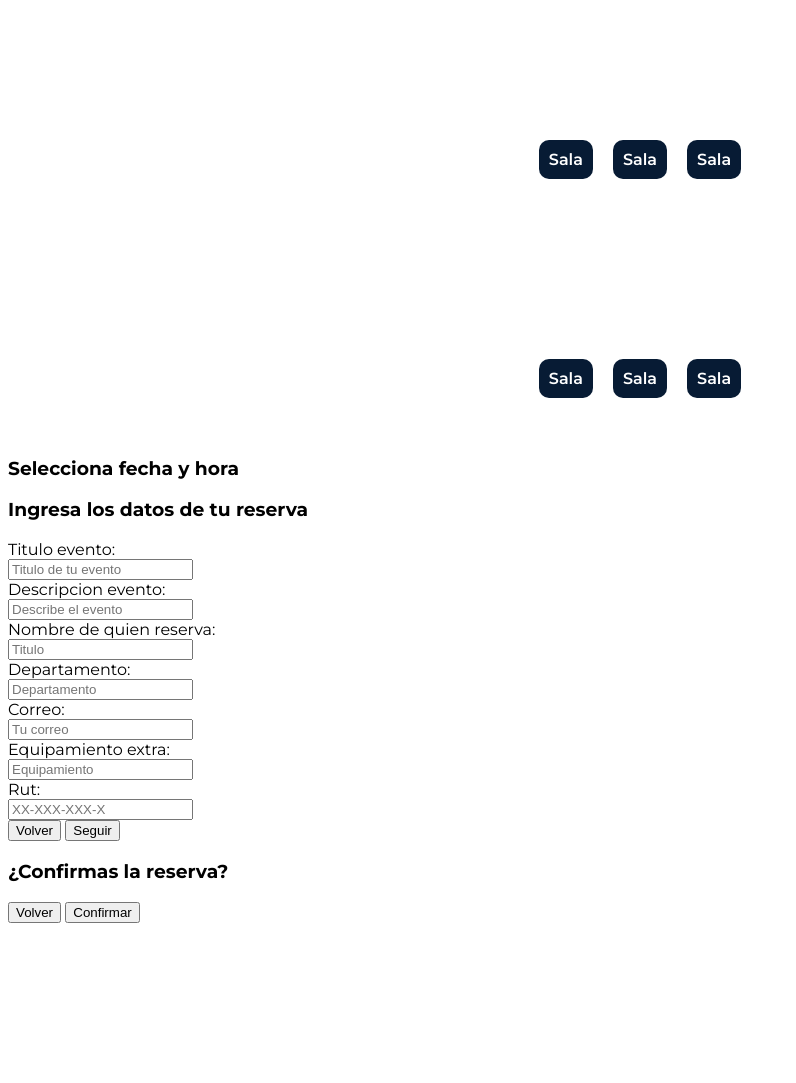
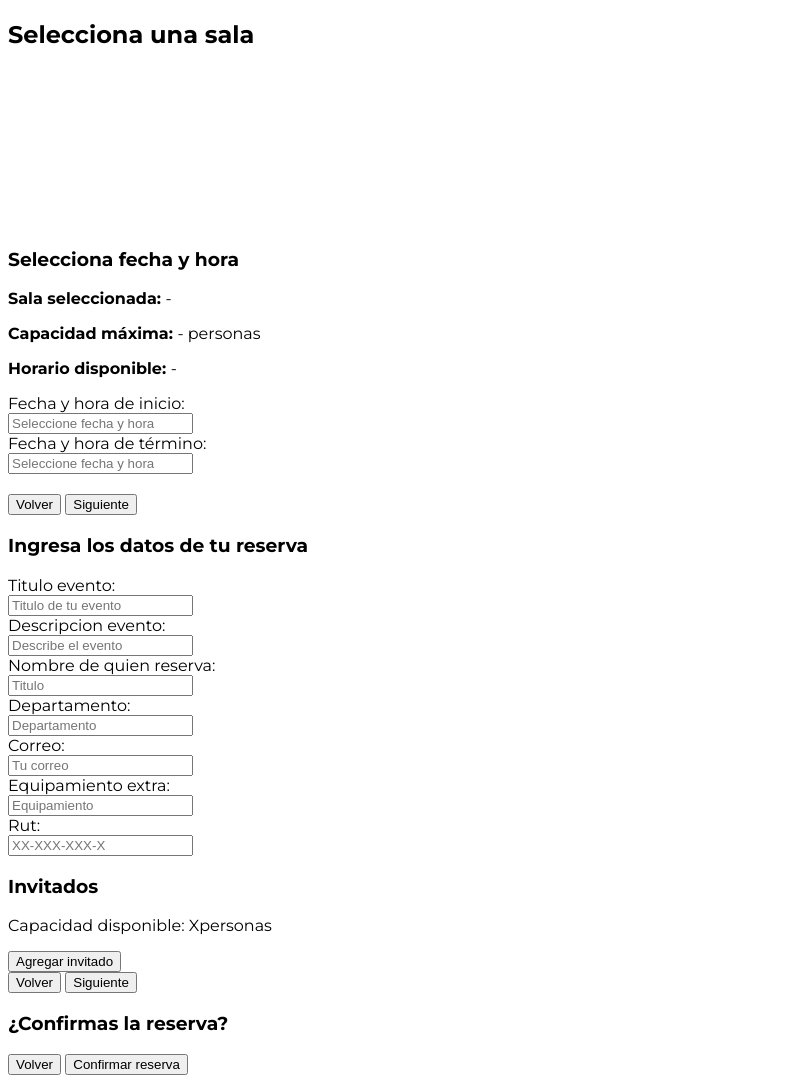
Before and after one commit to Xin0tr3/reserva-de-salas, a Django app: template reservas/templates/reservas/reservar_salas.html in a window 1280 px wide. Shown: the part 58-1141 px from the top of the page, without its empty margins (0-796 px from the left). Before the commit the page ends 981 px from the top, so only its background shows below. Run offline with Django 5.2, Linux system fonts and the light colour scheme; the template is opened without the code that fills it, so the values that code supplies are empty.

Commit message:
Reordenando el sitio y javascript
Ahora el sitio se va a rellenar de forma dinámica, llegando a ser posible agregar botones según las salas que se tengan, permitiendo que en el futuro si se desearan crear salas, estas aparezcan, sin embargo esto puede cambiar para terminar rápidamente.

Descubrí flatpickr que permite sacar una especie de calendario con horas que permiten seleccionar fecha y hora respectivamente, voy a usar eso para que sea mas dinámico y fácil a la hora de ingresar hora, mientras no se complique el proceso.

Varias partes ahora deberían rellenarse dinámicamente, estimo que tardare bastante.

```diff
--- a/reservas/templates/reservas/reservar_salas.html
+++ b/reservas/templates/reservas/reservar_salas.html
@@ -11,9 +11,12 @@
     <link rel="preconnect" href="https://fonts.gstatic.com" crossorigin>
     <link href="https://fonts.googleapis.com/css2?family=Montserrat:ital,wght@0,100..900;1,100..900&display=swap"
         rel="stylesheet">
+    <link rel="stylesheet" href="https://cdn.jsdelivr.net/npm/flatpickr/dist/flatpickr.min.css">
+    <script src="https://cdn.jsdelivr.net/npm/flatpickr"></script>
 </head>
 
-<nav>
+<body>
+    <nav>
     <ul>
         <li class="esconder"> <a href="#"
                 rel="noopener noreferrer" target="_blank">Administrador</a>
@@ -32,32 +35,42 @@
         <li> <a href="#" rel="noopener noreferrer"
                 target="_blank">Administrador</a> </li>
     </ul>
-</nav>
-
-<body>
-    <div>
+    </nav>
+    <div class="contenedor-principal">
         <!-- Seleccionar sala -->
-        <section id="paso-1">
-
-        </section>
-        <section class="botones">
-            <div class="botones-inicio">
-                <a href="#" class="btn-1"> Sala </a>
-                <a href="#" class="btn-1"> Sala </a>
-                <a href="#" class="btn-1"> Sala </a>
-            </div>
-        </section>
-        <section class="botones">
-            <div class="botones-inicio">
-            <a href="#" class="btn-1"> Sala </a>
-            <a href="#" class="btn-1"> Sala </a>
-            <a href="#" class="btn-1"> Sala </a>
+        <section id="paso-1" class="paso-activo">
+            <h2>Selecciona una sala</h2>
+            <div id="contenedor-salas" class="botones">
+                <div class="botones-inicio" id="salas-grid">
+                    <!-- Las salas se cargarán aquí dinámicamente -->
+                </div>
             </div>
         </section>
 
         <!-- Seleccionar fecha y hora -->
         <section id="paso-2" class="oculto">
             <h3>Selecciona fecha y hora</h3>
+
+            <div id="info-sala" class="info-sala">
+                <p><strong>Sala seleccionada: </strong> <span id="nombre-sala-seleccionada">-</span></p>
+                <p><strong>Capacidad máxima: </strong><span id="capacidad-sala-seleccionada">-</span> personas</p>
+                <p><strong>Horario disponible: </strong><span id="Horario-sala">-</span></p>
+            </div>
+            <label for="fecha-inicio">Fecha y hora de inicio:</label><br>
+            <input id="fecha-inicio" type="text" data-id="minMaxTime" placeholder="Seleccione fecha y hora" readonly><br>
+
+            <label for="fecha-termino">Fecha y hora de término:</label><br>
+            <input id="fecha-termino" type="text" data-id="minMaxTime" placeholder="Seleccione fecha y hora" readonly><br>
+
+            <div id="horas-disponibles" style="margin-bottom: 20px;">
+                <!-- Se rellena automaticamente -->
+            </div>
+
+            <div class="botones-navegacion">
+                <button type="button" id="volver-paso-1" class="btn-volver">Volver</button>
+                <button type="button" id="siguiente-paso-2" class="btn-siguiente">Siguiente</button>
+            </div>
+
         </section>
 
         <!-- Ingresar datos de la reserva -->
@@ -78,24 +91,42 @@
             <label for="equip">Rut:</label><br>
             <input type="text" id="rut" name="rut" placeholder="XX-XXX-XXX-X"><br>
 
-            <div id="contenedor-invitados">
+            <h3>Invitados</h3>
+            <div id="info-invitados">
+                <!-- Se tiene que agregar capacidad dinamica según sala -->
+                <p>Capacidad disponible: <span id="capacidad-restante">X</span>personas</p>
 
             </div>
 
-            <button type="button" id="volver-paso-2">Volver</button>
-            <button type="button" id="ir-paso-4">Seguir</button>
+            <div id="contenedor-invitados">
+                <!-- Se rellena solo -->
+            </div>
+            <button type="button" id="agregar-invitado" class="btn-agregar-invitado">Agregar invitado</button>
+
+            <div class="botones-navegacion">
+                <button type="button" id="volver-paso-2" class="btn-volver">Volver</button>
+                <button type="button" id="siguiente-paso-3" class="btn-siguiente">Siguiente</button>
+            </div>
         </section>
 
         <!-- Confirmar reserva -->
         <section id="paso-4" class="oculto">
             <h3>¿Confirmas la reserva?</h3>
-            <button type="button" id="volver-paso-2">Volver</button>
-            <button type="button" id="ir-paso-4">Confirmar</button>
+            <div id="resumen-reserva">
+                <!-- Se rellena automaticamente -->
+            </div>
+
+            <div class="botones-navegacion">
+                <button type="button" id="volver-paso-3" class="btn-volver">Volver</button>
+                <button type="button" id="confirmar-reserva" class="btn-confirmar">Confirmar reserva</button>
+            </div>
         </section>
-
     </div>
 
 </body>
 
+<script>
+
+</script>
 
 </html>
```
Also changed, not shown: reservas/templates/reservas/scripts/reserva.js (added, +56 -0 lines).
